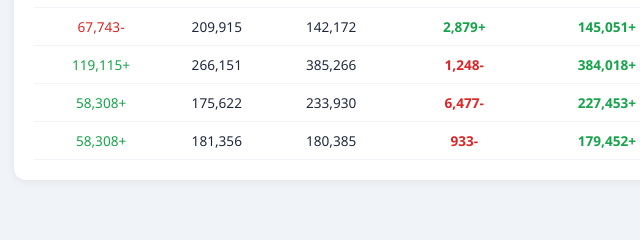
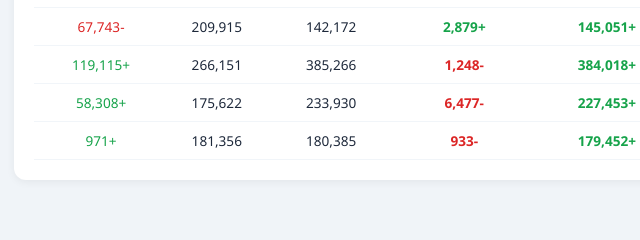
Before and after one commit to fo0ouad/taqrir-ribhiya, a plain HTML site: page index.html in a window 1280 px wide. Shown: the part 2163-2403 px from the top of the page, 16-656 px from the left. Drawn offline with nearby package versions, Linux system fonts and the light colour scheme.

Commit message:
تصحيح فجوة الموردين لأبريل 26: من 58,308 إلى 971 ريال

```diff
--- a/index.html
+++ b/index.html
@@ -374,7 +374,7 @@
 <td style="color:#dc2626;font-weight:700">-933</td>
 <td>180,385</td>
 <td>181,356</td>
-<td style="color:#16a34a">+58,308</td>
+<td style="color:#16a34a">+971</td>
 </tr></tbody>
     </table>
   </div>
```
